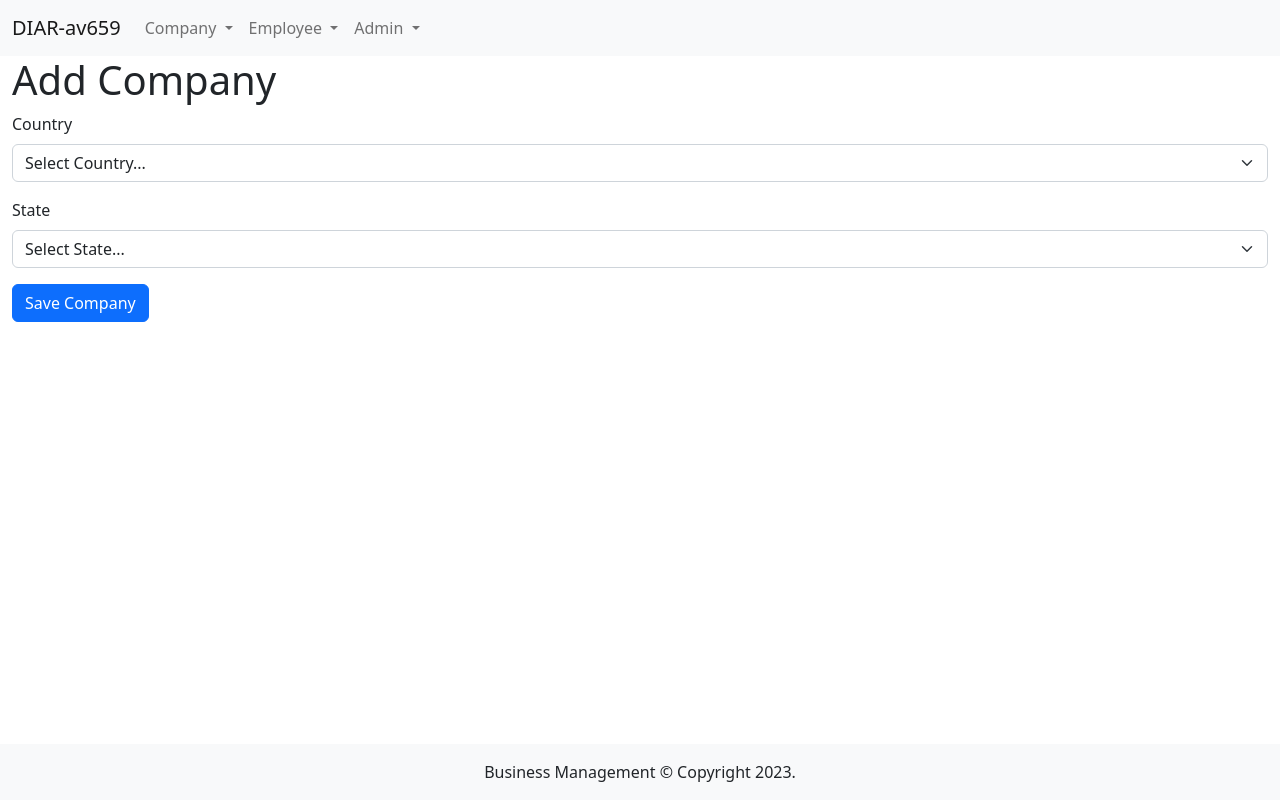
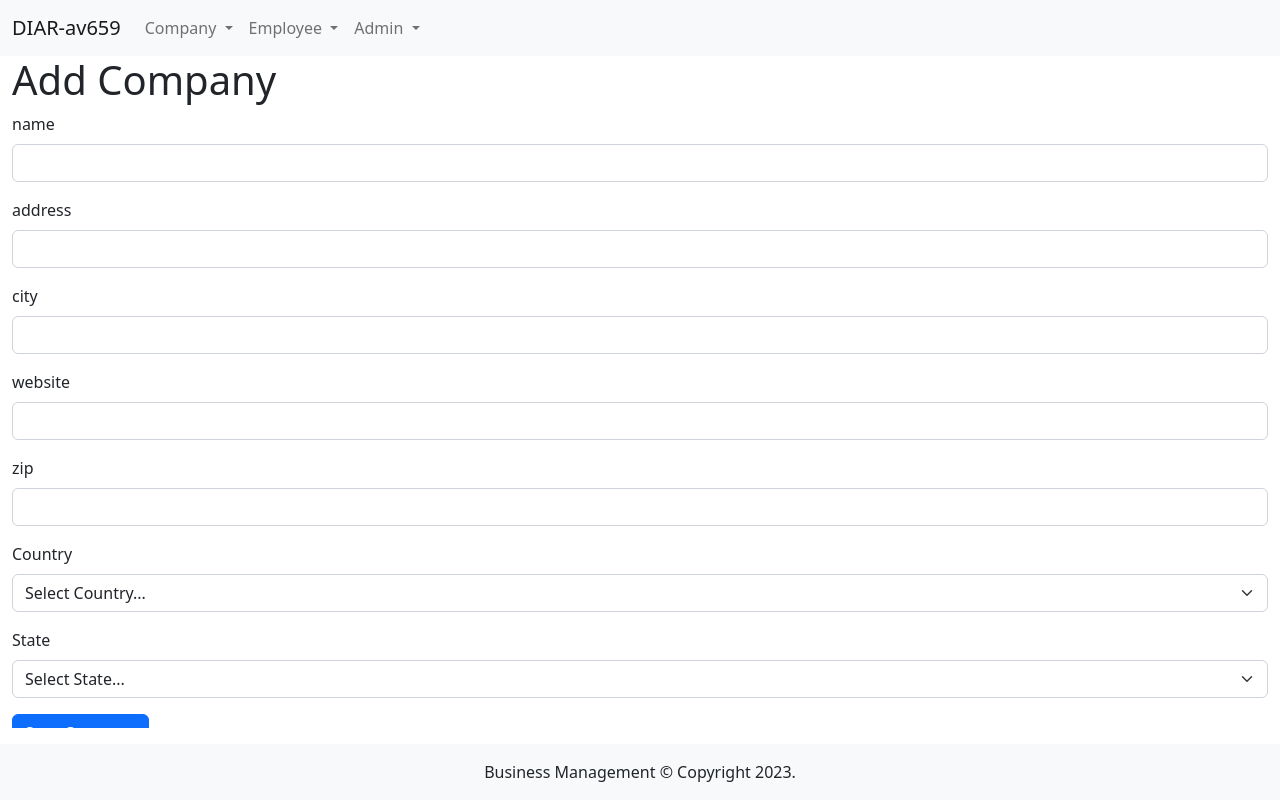
Before and after one commit to AshwiniValmiki/IS601-004, a Flask app: page /company/add in a window 1280 px wide. Run offline with Flask 2, Linux system fonts and the light colour scheme; data that the repository does not hold is empty.

Commit message:
added changes in add_company.html

```diff
--- a/BusinessManagement/templates/add_company.html
+++ b/BusinessManagement/templates/add_company.html
@@ -6,6 +6,7 @@
 <div class="container-fluid">
     <div class="h1">Add Company</div>
     <div>
+
         <form method="POST">
             {#
             using regular html generate fields (labels and input) with proper types for
@@ -18,6 +19,42 @@
             if a validation error occurs, the inserted form data should persist
             #}
 
+            <div class="form-group mb-3">
+                <label for="name" class="form-label">name</label>
+                <input id="name" class="form-control" name="name" type="text" value="">
+            </div>
+
+            <!-- UCID: av659 ; Date: 04/07/23 -->
+
+
+            <div class="form-group mb-3">
+                <label for="address" class="form-label">address</label>
+                <input id="address" class="form-control" name="address" type="text" value="">
+            </div>
+
+            <!-- UCID: av659 ; Date: 04/07/23 -->
+
+            <div class="form-group mb-3">
+                <label for="city" class="form-label">city</label>
+                <input id="city" class="form-control" name="city" type="text" value="">
+            </div>
+
+            <!-- UCID: av659 ; Date: 04/07/23 -->
+
+            <div class="form-group mb-3">
+                <label for="website" class="form-label">website</label>
+                <input id="website" class="form-control" name="website" type="url" value="">
+            </div>
+
+            <!-- UCID: av659 ; Date: 04/07/23 -->
+
+            <div class="form-group mb-3">
+                <label for="zip" class="form-label">zip</label>
+                <input id="zip" class="form-control" name="zip" type="text" value="">
+            </div>
+
+            <!-- UCID: av659 ; Date: 04/07/23 -->
+
             {# use this for country/state selection #}
             {{country_state_selector()}}
             <input type="submit" class="btn btn-primary" value="Save Company" />
```
